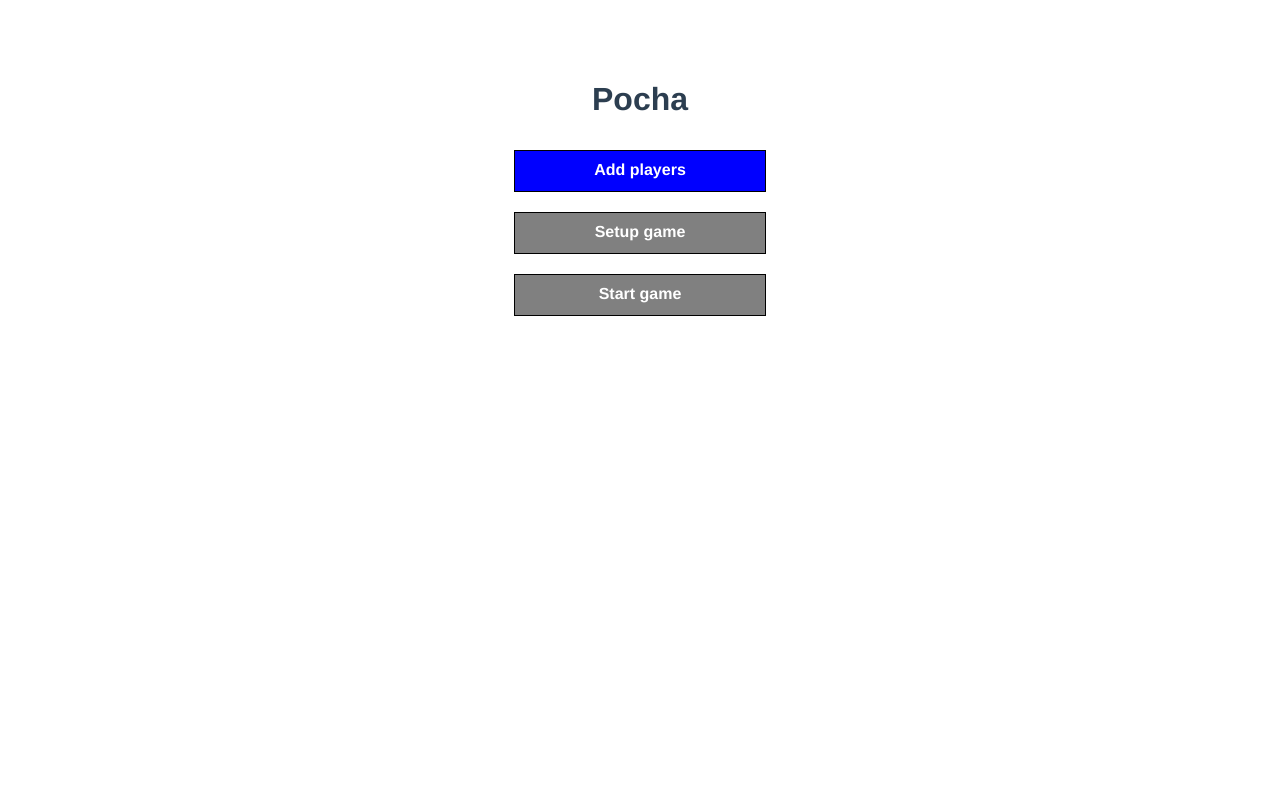
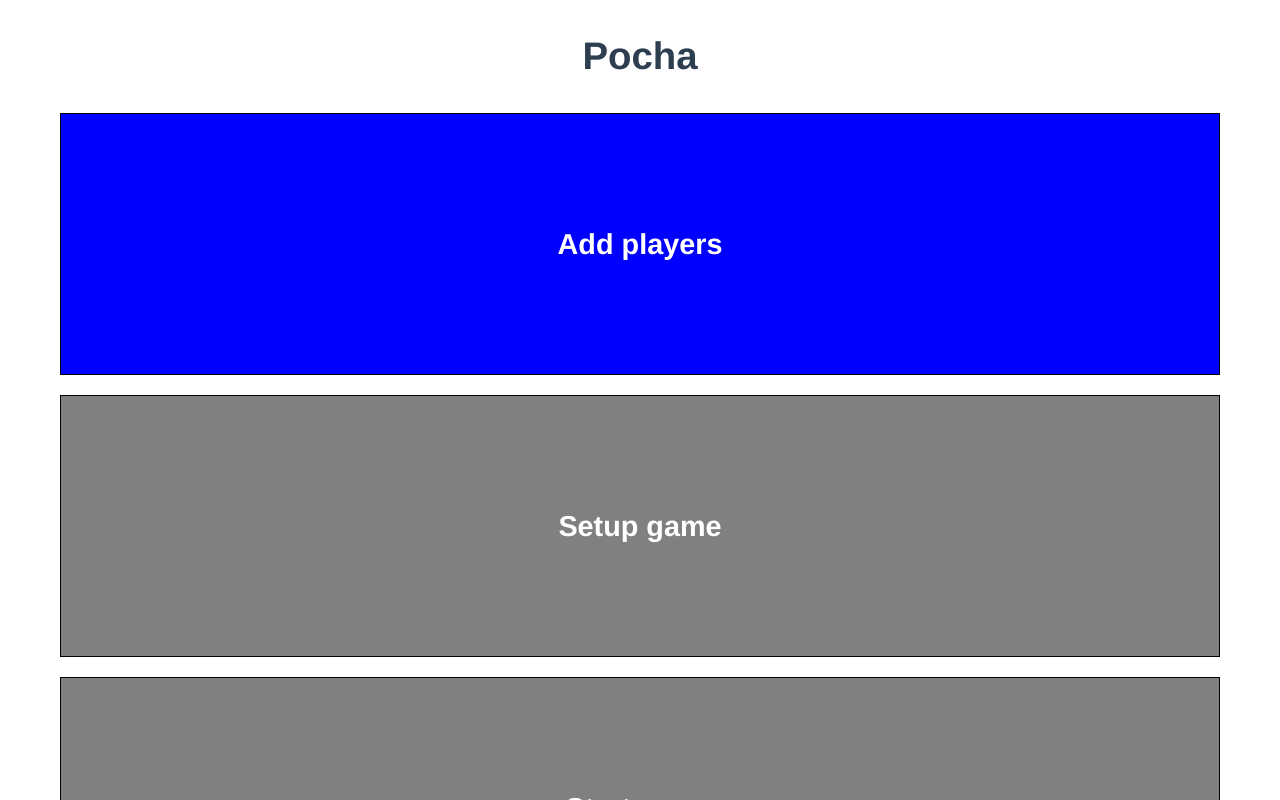
Before and after one commit to dami-gg/Pocha, a Vue app: page /#/ in a window 1280 px wide. Shown: the top 800 px of the page. Built offline with nearby package versions, Linux system fonts and the light colour scheme.

Commit message:
Improve styling

```diff
--- a/src/App.vue
+++ b/src/App.vue
@@ -18,6 +18,14 @@ export default {
   -moz-osx-font-smoothing: grayscale;
   text-align: center;
   color: #2c3e50;
-  margin-top: 60px;
+}
+
+.page {
+  padding: 0 4%;
+  margin-top: 2%;
+}
+
+h1 {
+  font-size: 2.4rem;
 }
 </style>
--- a/src/components/common/ActionButtons.vue
+++ b/src/components/common/ActionButtons.vue
@@ -44,19 +44,15 @@ export default {
 }
 
 .action-button {
-  margin: 10px auto;
+  width: 100%;
+  margin-top: 10px;
+  margin-bottom: 10px;
   color: white;
   font-weight: 600;
   border: 1px solid black;
   padding: 10px;
   font-size: 16px;
   cursor: pointer;
-}
-
-@media(min-width: 768px) {
-  .action-button {
-    margin: 10px 40%;
-  }
 }
 
 .action-button--confirm {
--- a/src/components/game/Game.vue
+++ b/src/components/game/Game.vue
@@ -1,5 +1,5 @@
 <template>
-  <div class="game">
+  <div class="page page--game">
     <h1>Current round: {{this.currentRound}} {{this.currentRound === 1 ? 'card is' : 'cards are'}} dealt</h1>
     <div class="menu">
       <menu-option :path="'round'" :params="{number: this.currentRound, type: ROUND_TYPE_BET}" :label="'Add bets'" :class="{'disabled': isRoundBet}"></menu-option>
--- a/src/components/home/Home.vue
+++ b/src/components/home/Home.vue
@@ -1,9 +1,15 @@
 <template>
   <div class="home">
     <h1>{{ title }}</h1>
-    <router-link class="menu-option" to="players">Add players</router-link>
-    <router-link class="menu-option" v-bind:class="{'disabled': !playersAdded}" to="/setup">Setup game</router-link>
-    <router-link class="menu-option" v-bind:class="{'disabled': !playersAdded || !gameSetup}" to="/game">Start game</router-link>
+    <router-link class="menu-option" to="players">
+      <span class="menu-option__text">Add players</span>
+    </router-link>
+    <router-link class="menu-option" v-bind:class="{'disabled': !playersAdded}" to="/setup">
+      <span class="menu-option__text">Setup game</span>
+    </router-link>
+    <router-link class="menu-option" v-bind:class="{'disabled': !playersAdded || !gameSetup}" to="/game">
+      <span class="menu-option__text">Start game</span>
+    </router-link>
   </div>
 </template>
 
@@ -28,12 +34,15 @@ export default {
 }
 
 .menu-option {
+  display: flex;
+  flex-direction: column;
+  justify-content: center;
+  width: 90%;
   margin: 10px auto;
   background-color: blue;
   color: white;
-  font-weight: 600;
   border: 1px solid black;
-  height: 20px;
+  height: 15rem;
   padding: 10px;
   text-decoration: none;
 }
@@ -43,9 +52,8 @@ export default {
   pointer-events: none;
 }
 
-@media(min-width: 768px) {
-  .menu-option {
-    margin: 10px 40%;
-  }
+.menu-option__text {
+  font-size: 1.8rem;
+  font-weight: 600;
 }
 </style>
--- a/src/components/players/Players.vue
+++ b/src/components/players/Players.vue
@@ -1,15 +1,15 @@
 <template>
-  <div class="players">
+  <div class="page page--players">
     <h1>{{ title }}</h1>
-    <form>
-      <input id="playerForm" v-model="newPlayerName" placeholder="Player name">
-      <button v-on:click="addPlayer($event)">Add player</button>
-    </form>
-    <h3>{{ subtitle }}</h3>
-    <ul class="players-list">
-      <li v-for="player in players" v-bind:key="player.id">
-        {{ player.name }}
-        <button v-on:click="removePlayer(player)">-</button>
+    <div class="new-player">
+      <input class="new-player__input" id="playerForm" v-model="newPlayerName" placeholder="Player name">
+      <button class="new-player__button" v-on:click="addPlayer($event)">Add player</button>
+    </div>
+    <h2>{{ subtitle }}</h2>
+    <ul class="players">
+      <li v-for="player in players" v-bind:key="player.id" class="players__player">
+        <div class="players__player__name"><span>{{ player.name }}</span></div>
+        <button v-on:click="removePlayer(player)" class="players__player__remove">-</button>
       </li>
     </ul>
     <action-buttons :onConfirm="savePlayers" :onCancel="clearPlayers" :confirmLabel="'Save players'" :cancelLabel="'Cancel changes'"></action-buttons>
@@ -58,7 +58,50 @@ export default {
 </script>
 
 <style scoped>
-.players-list {
+.new-player {
+  height: 50px;
+  display: flex;
+}
+
+.new-player__input {
+  width: 60%;
+  text-align: center;
+  font-size: 16px;
+  font-weight: 600;
+}
+
+.new-player__button {
+  width: 40%;
+  background-color: blue;
+  color: white;
+  border: none;
+  font-size: 16px;
+  font-weight: 600;
+  cursor: pointer;
+}
+
+.players {
+  display: flex;
+  flex-direction: column;
   list-style: none;
 }
+
+.players__player {
+  margin: 10px 0;
+  display: flex;
+  flex-direction: row;
+}
+
+.players__player__name {
+  width: 49%;
+  margin-right: 1%;
+  text-align: right;
+  font-size: 18px;
+}
+
+.players__payer__remove {
+  width: 49%;
+  margin-left: 1%;
+  cursor: pointer;
+}
 </style>
--- a/src/components/ranking/Ranking.vue
+++ b/src/components/ranking/Ranking.vue
@@ -1,8 +1,8 @@
 <template>
-    <div class="ranking">
+    <div class="page page--ranking">
         <h1>Current ranking</h1>
         <ul>
-            <li v-for="player in ranking">{{player.name}}</li>
+            <li v-for="player in ranking" v-bind:key="player.id">{{player.name}}</li>
         </ul>
     </div>
 </template>
--- a/src/components/round/Round.vue
+++ b/src/components/round/Round.vue
@@ -1,12 +1,13 @@
 <template>
   <div class="round">
-    <div class="players">
-      <div class="player" v-for="playerBet in this.roundBets" v-bind:key="playerBet.player.id">
-        <div>{{playerBet.player.name}}</div>
-        <div class="bet">
+    <h1>Bets for round: {{number}}</h1>
+    <div class="round__players">
+      <div class="round__players__player" v-for="playerBet in this.roundBets" v-bind:key="playerBet.player.id">
+        <div class="round__players__player__name">{{playerBet.player.name}}</div>
+        <div class="round__players__player__bet">
           <input v-model="playerBet.bet" v-bind:class="{'readonly': type === ROUND_TYPE_SCORE}">
         </div>
-        <div class="score" v-show="type === ROUND_TYPE_SCORE">
+        <div class="round__players__player__score" v-show="type === ROUND_TYPE_SCORE">
           <input v-model="playerBet.score">
         </div>
       </div>
@@ -66,5 +67,10 @@ export default {
 </script>
 
 <style scope>
-
+.round__players__player {
+  display: flex;
+  flex-direction: row;
+  justify-content: center;
+  margin: 10px auto;
+}
 </style>
--- a/src/components/setup/Setup.vue
+++ b/src/components/setup/Setup.vue
@@ -1,5 +1,5 @@
 <template>
-  <div class="setup">
+  <div class="page page--setup">
     <h1>Setup game</h1>
     <div class="option">
       <label for="dealer-dropdown">Choose the initial dealer:</label>
```
